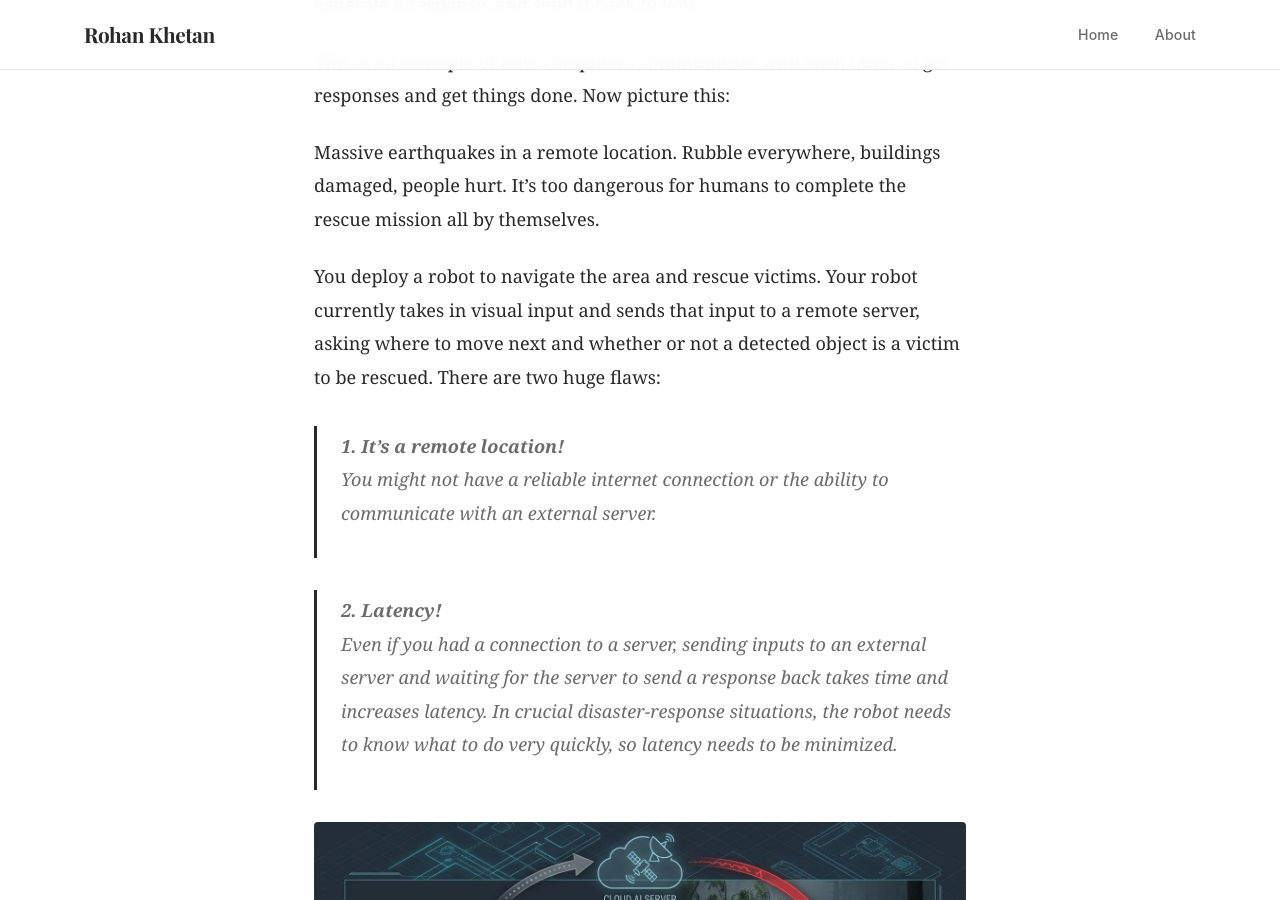
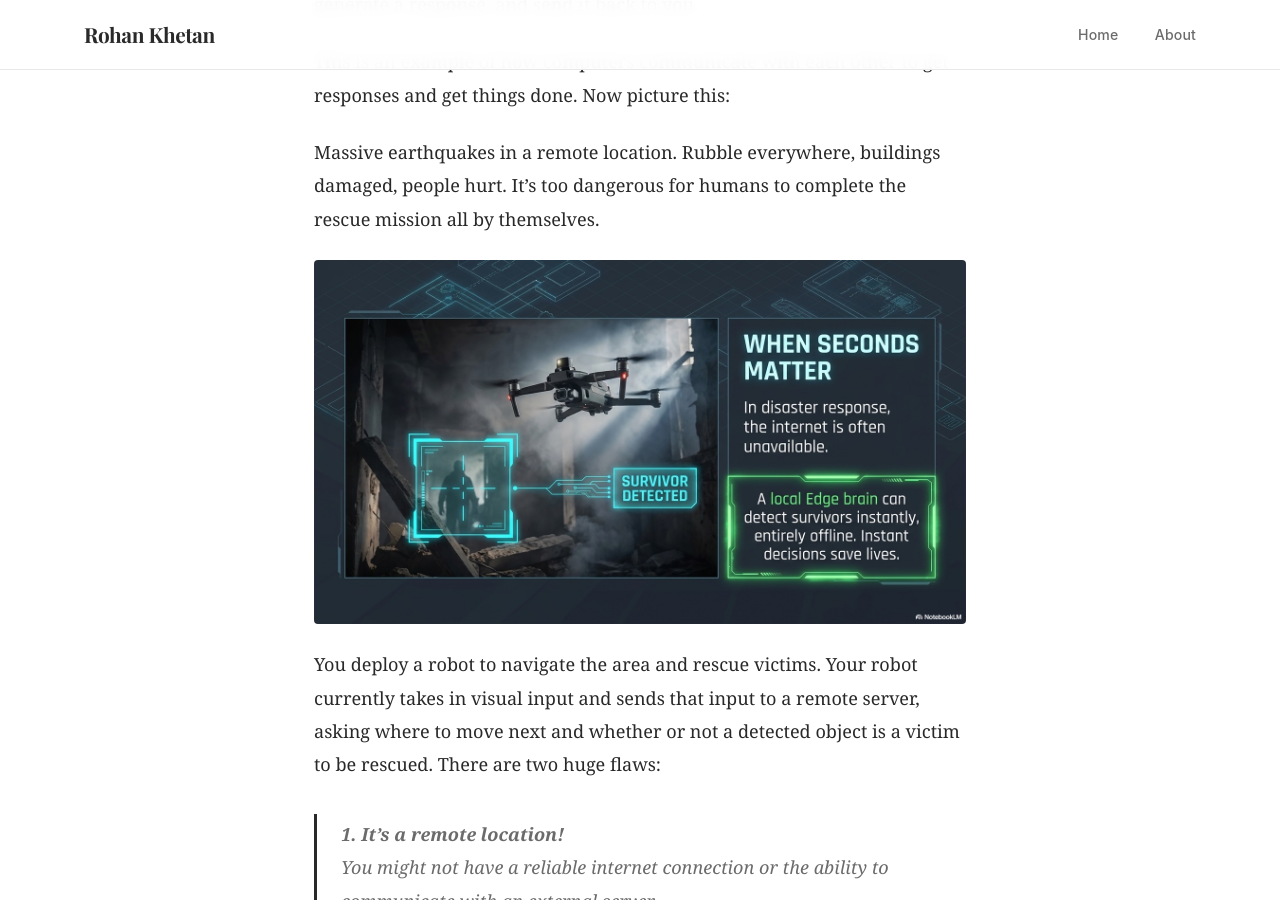
Before and after one commit to rokhet10/blog, a Jekyll site: the page built from _posts/2026-10-05-living-on-the-edge.md, in a window 1280 px wide and 900 px high, scrolled down 981 px. Built offline with Jekyll 4.4.1, drawn with Linux system fonts in a browser that asks for light colours.

Commit message:
Restore survivor drone image and remove cloud vs. edge image
Co-Authored-By: Claude Opus 5.5 <noreply@anthropic.com>

```diff
--- a/_posts/2026-10-05-living-on-the-edge.md
+++ b/_posts/2026-10-05-living-on-the-edge.md
@@ -16,6 +16,8 @@ This is an example of how computers communicate with each other to get responses
 
 Massive earthquakes in a remote location. Rubble everywhere, buildings damaged, people hurt. It’s too dangerous for humans to complete the rescue mission all by themselves.
 
+![A drone in a collapsed building detecting a survivor using an onboard edge AI processor](/assets/images/edgeai/edgeai3.jpg)
+
 You deploy a robot to navigate the area and rescue victims. Your robot currently takes in visual input and sends that input to a remote server, asking where to move next and whether or not a detected object is a victim to be rescued. There are two huge flaws:
 
 > **1. It’s a remote location!**<br>
@@ -23,8 +25,6 @@ You deploy a robot to navigate the area and rescue victims. Your robot currently
 
 > **2. Latency!**<br>
 > Even if you had a connection to a server, sending inputs to an external server and waiting for the server to send a response back takes time and increases latency. In crucial disaster-response situations, the robot needs to know what to do very quickly, so latency needs to be minimized.
-
-![Comparison of a drone waiting on a cloud AI server and crashing versus a drone processing on-device and avoiding a falling tree](/assets/images/edgeai/edgeai2.jpg)
 
 Because of these flaws, engineers use edge computing, where computation happens on or near the device itself rather than relying on a distant server. In our example, the robot could have its own edge computer, eliminating the need to constantly communicate with an external server and reducing latency.
 
```
Also changed, not shown: assets/images/edgeai/edgeai2.jpg (deleted), assets/images/edgeai/edgeai3.jpg (added).
